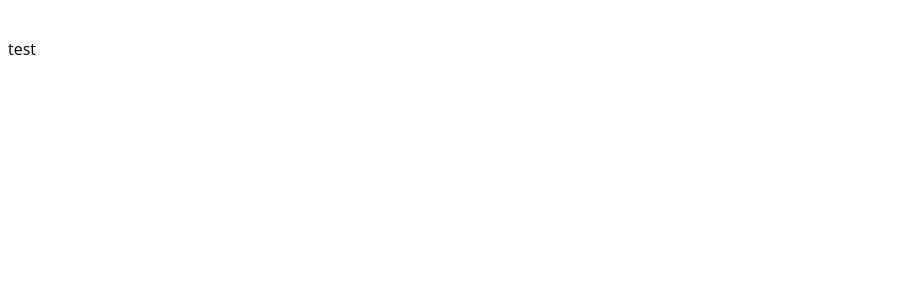
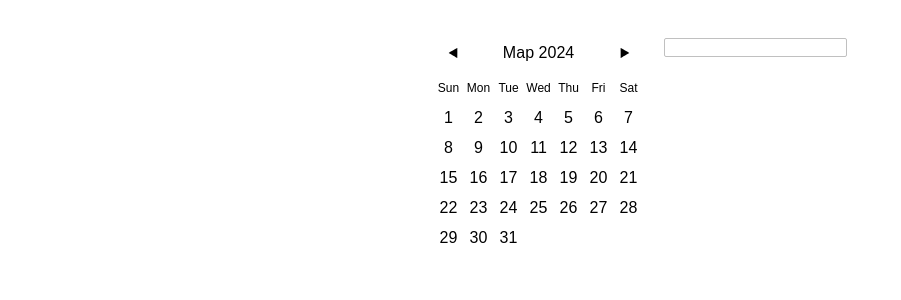
Before and after one commit to starik061/working-hands-vue, a Vue app: page / in a window 1280 px wide. Shown: the top 300 px of the page, without its empty margins (0-901 px from the left). Built offline with nearby package versions, Linux system fonts and the light colour scheme.

Commit message:
made full styles

```diff
--- a/main.scss
+++ b/main.scss
@@ -1,9 +1,9 @@
 body {
   padding-top: 30px;
 
-  font-family: 'Open Sans', sans-serif;
+  font-family: 'Arial', sans-serif;
   font-optical-sizing: auto;
-  font-weight: 500;
+  font-weight: 400;
   font-style: normal;
   font-variation-settings: 'wdth' 100;
 }
--- a/public/calendar_data.json
+++ b/public/month_data.json
@@ -2,32 +2,32 @@
   {
     "id": 0,
     "language": {
-      "ru": "Январь",
-      "en": "January"
+      "ru": "Янв",
+      "en": "Jan"
     },
     "days": 31
   },
   {
     "id": 1,
     "language": {
-      "ru": "Февраль",
-      "en": "February"
+      "ru": "Фев",
+      "en": "Feb"
     },
     "days": 28
   },
   {
     "id": 2,
     "language": {
-      "ru": "Март",
-      "en": "March"
+      "ru": "Мар",
+      "en": "Mar"
     },
     "days": 31
   },
   {
     "id": 3,
     "language": {
-      "ru": "Апрель",
-      "en": "April"
+      "ru": "Апр",
+      "en": "Apr"
     },
     "days": 30
   },
@@ -42,56 +42,56 @@
   {
     "id": 5,
     "language": {
-      "ru": "Июнь",
-      "en": "June"
+      "ru": "Июн",
+      "en": "Jun"
     },
     "days": 30
   },
   {
     "id": 6,
     "language": {
-      "ru": "Июль",
-      "en": "July"
+      "ru": "Июл",
+      "en": "Jul"
     },
     "days": 31
   },
   {
     "id": 7,
     "language": {
-      "ru": "Август",
-      "en": "August"
+      "ru": "Авг",
+      "en": "Aug"
     },
     "days": 31
   },
   {
     "id": 8,
     "language": {
-      "ru": "Сентябрь",
-      "en": "September"
+      "ru": "Сен",
+      "en": "Sep"
     },
     "days": 30
   },
   {
     "id": 9,
     "language": {
-      "ru": "Октябрь",
-      "en": "October"
+      "ru": "Окт",
+      "en": "Oct"
     },
     "days": 31
   },
   {
     "id": 10,
     "language": {
-      "ru": "Ноябрь",
-      "en": "November"
+      "ru": "Ноя",
+      "en": "Nov"
     },
     "days": 30
   },
   {
     "id": 11,
     "language": {
-      "ru": "Декабрь",
-      "en": "December"
+      "ru": "Дек",
+      "en": "Dec"
     },
     "days": 31
   }
--- /dev/null
+++ b/public/week_data.json
@@ -0,0 +1,30 @@
+[
+  {
+    "ru": "Sun",
+    "en": "Вс"
+  },
+  {
+    "ru": "Mon",
+    "en": "Пн"
+  },
+  {
+    "ru": "Tue",
+    "en": "Вт"
+  },
+  {
+    "ru": "Wed",
+    "en": "Ср"
+  },
+  {
+    "ru": "Thu",
+    "en": "Чт"
+  },
+  {
+    "ru": "Fri",
+    "en": "Пт"
+  },
+  {
+    "ru": "Sat",
+    "en": "Сб"
+  }
+]
--- a/src/App.vue
+++ b/src/App.vue
@@ -1,29 +1,145 @@
 <template>
-  test
+  <h1 class="visually-hidden">Calendar</h1>
+
+  <div class="main-wrapper">
+    <div class="calendar-wrapper">
+      <div class="month-container">
+        <div class="change-month-arrow">
+          <NextArrowIcon class="change-month-arrow--icon reversed-next-icon" />
+        </div>
+        <span>{{ currentMonth }}</span>
+        <div class="change-month-arrow">
+          <NextArrowIcon class="change-month-arrow--icon" />
+        </div>
+      </div>
+
+      <div class="week-container">
+        <span class="week-and-day-size week" v-for="(weekDay, weekDayIdx) in weekData" :key="weekDayIdx">{{
+          weekDay[lang] }}</span>
+      </div>
+
+      <div class="days-container">
+        <span class="week-and-day-size" v-for="dayNumber in monthData[activeMonth]['days']" :key="dayNumber">{{
+          dayNumber }}</span>
+      </div>
+    </div>
+    <form action="">
+      <input class="date-input" type="text">
+    </form>
+  </div>
 </template>
 
 <script>
-
+import NextArrowIcon from "@/components/icons/NextArrowIcon.vue";
+import monthData from "/public/month_data.json";
+import weekData from "/public/week_data.json";
 
 export default {
-
+  components: {
+    NextArrowIcon
+  },
   data() {
     return {
+      lang: "ru",
+      weekData: weekData,
+      monthData: monthData,
+      activeMonth: 0
+    };
+  },
+  computed: {
+    currentMonth() {
+      const months = monthData.map((obj) => {
+        return obj.language[this.lang]
+      });
 
+      const currentDate = new Date();
+      const month = months[currentDate.getMonth()];
+      const year = currentDate.getFullYear();
+
+      return `${month} ${year}`;
     }
   },
-
-  computed: {
-
-  },
-
   methods: {
   },
+  mounted() {
+  }
+};
+</script>
 
-  mounted() {
+<style lang="scss" scoped>
+.main-wrapper {
+  display: flex;
+  justify-content: center;
+  align-items: flex-start;
+  gap: 20px;
+  flex-wrap: nowrap;
+}
 
+.change-month-arrow {
+  display: flex;
+  align-items: center;
+  width: 30px;
+  height: 30px;
+
+  &:hover {
+    cursor: pointer;
+    outline: 1px solid black;
   }
 }
-</script>
 
-<style lang="scss" scoped></style>
+.change-month-arrow--icon {
+  margin-left: 11px;
+}
+
+.month-container {
+  display: flex;
+  justify-content: space-between;
+  align-items: center;
+  padding: 0 5px 5px;
+  font-size: 16px;
+}
+
+.reversed-next-icon {
+  transform: scaleX(-1);
+  margin-left: 9px;
+}
+
+.week-container {
+  display: flex;
+  width: 210px;
+  flex-wrap: wrap;
+  font-size: 12px;
+}
+
+.days-container {
+  display: flex;
+  width: 210px;
+  flex-wrap: wrap;
+}
+
+.week-and-day-size {
+  display: flex;
+  justify-content: center;
+  align-items: center;
+  flex-grow: 0;
+  flex-shrink: 0;
+  width: 30px;
+  height: 30px;
+
+  &:hover {
+    cursor: pointer;
+    outline: 1px solid black;
+  }
+
+  &.week {
+    pointer-events: none;
+    outline: none;
+    user-select: none;
+  }
+}
+
+.date-input {
+  border: 1px solid rgb(192, 192, 192);
+  border-radius: 2px;
+}
+</style>
--- /dev/null
+++ b/src/components/icons/NextArrowIcon.vue
@@ -0,0 +1,11 @@
+<template>
+    <svg version="1.0" xmlns="http://www.w3.org/2000/svg" width="10" height="10" viewBox="0 0 512.000000 512.000000"
+        preserveAspectRatio="xMidYMid meet">
+
+        <g transform="translate(0.000000,512.000000) scale(0.100000,-0.100000)" fill="#000000" stroke="none">
+            <path d="M388 5103 c-57 -36 -53 135 -53 -2543 0 -2040 2 -2481 13 -2502 17
+-31 62 -58 99 -58 36 0 4295 2464 4319 2499 21 30 21 90 1 122 -24 36 -4271
+2493 -4317 2496 -20 2 -46 -4 -62 -14z" />
+        </g>
+    </svg>
+</template>
```
